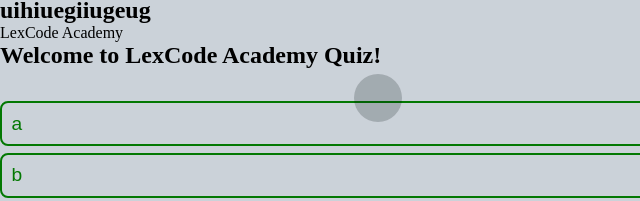
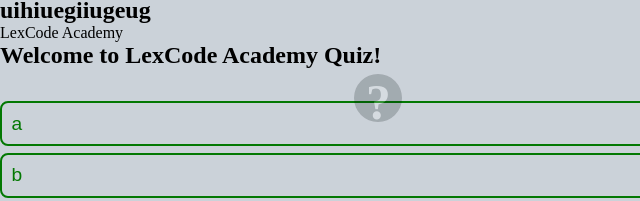
Before and after one commit to OGAlex1/LexCode-Academy-Quize, a plain HTML site: page index.html in a window 1280 px wide. Both pictures are taken after a click on the button "Start Quiz". Shown: the part 171-372 px from the top of the page, 0-640 px from the left. Drawn offline with nearby package versions, Linux system fonts and the light colour scheme; files that its build step writes are made by us from their sources.

Commit message:
question mark

```diff
--- a/index.html
+++ b/index.html
@@ -27,7 +27,7 @@
 
  <button id="modeToggle" class="mode-btn">🌙</button>
 
- <div class="dvd-cricle">
+ <div class="dvd-cricle"> ?
 
  </div>
 <main class="quiz-container" id="quizContainer">
```
